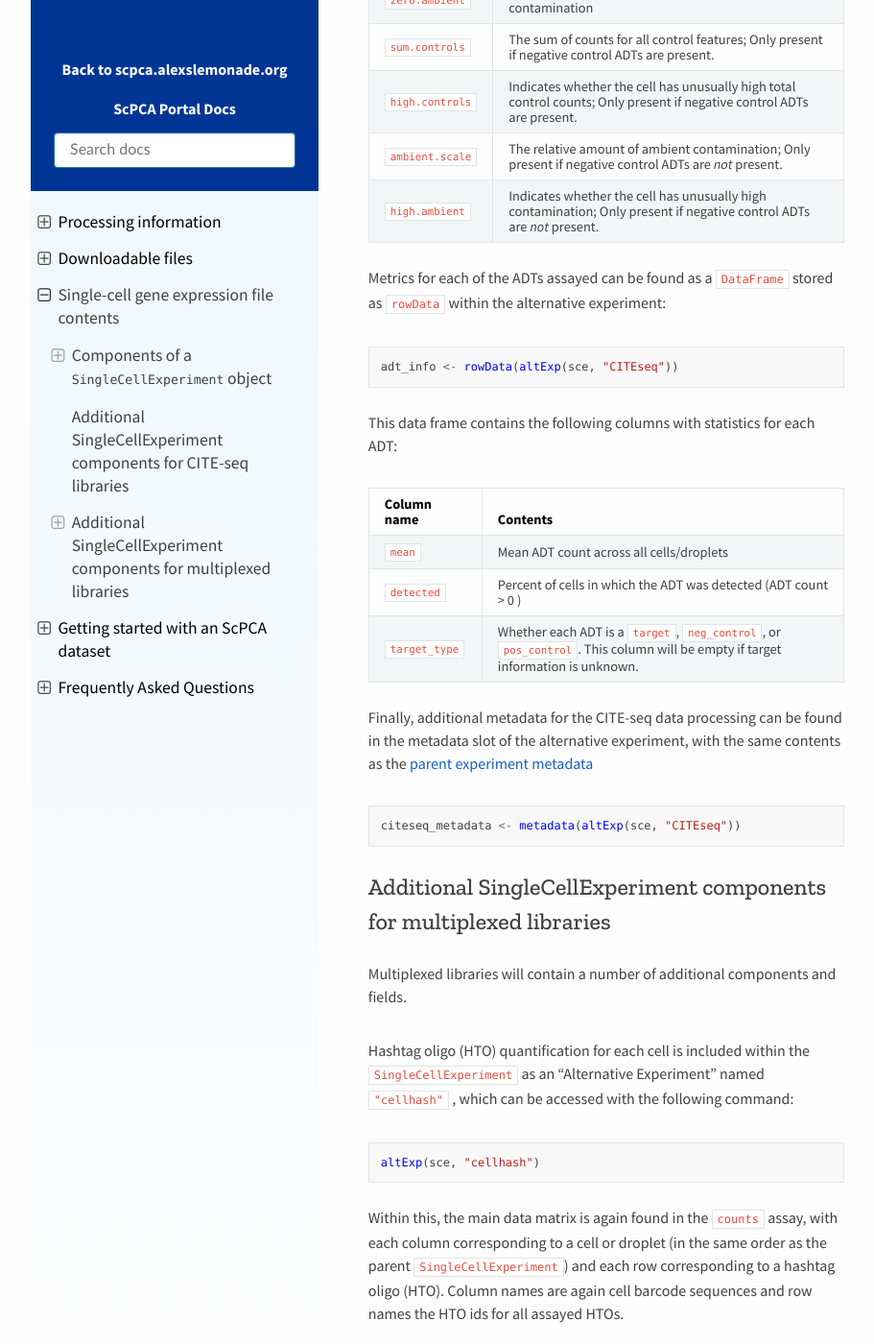
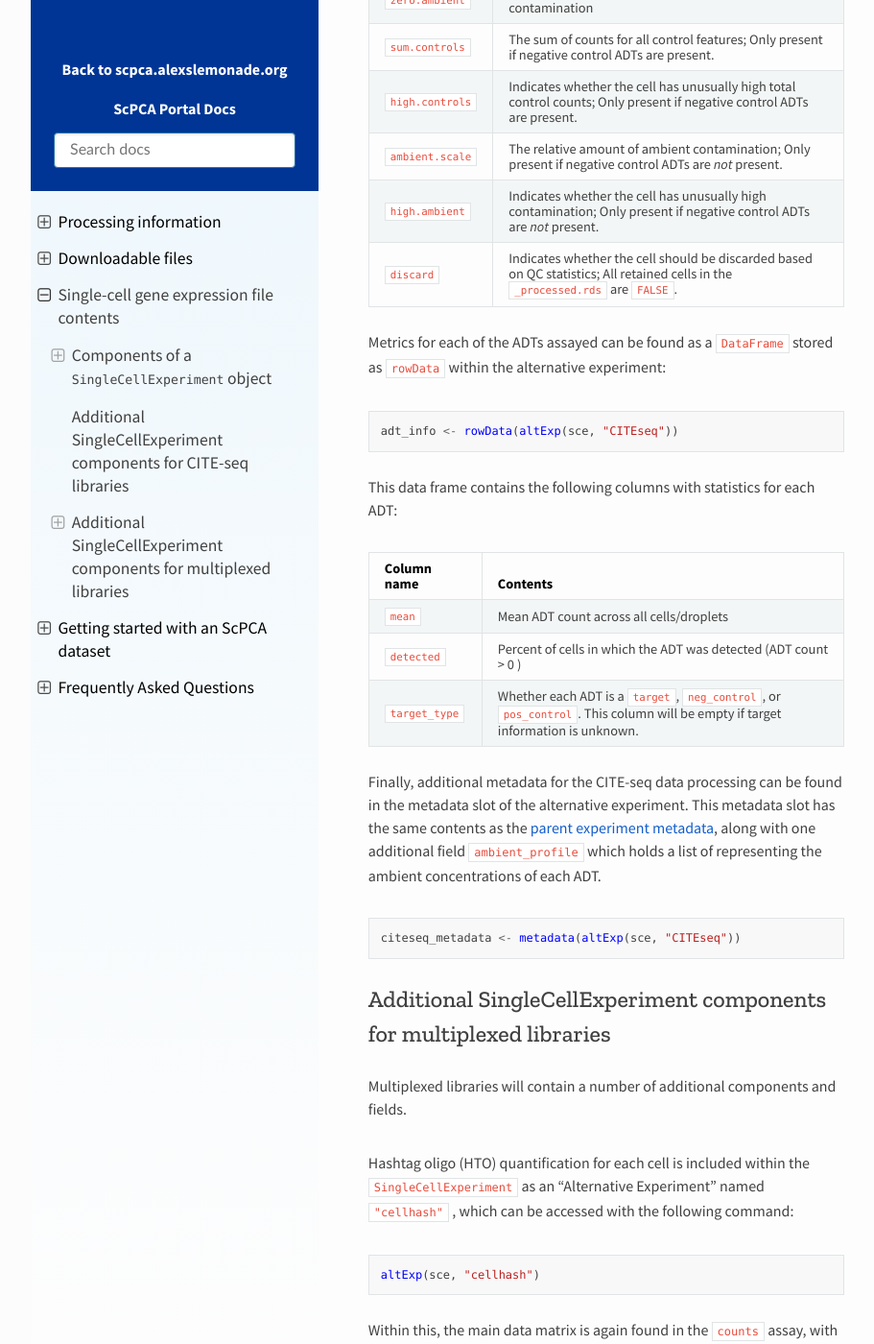
Before and after one commit to DongzeHE/scpca-docs, a Sphinx documentation site: the page built from docs/sce_file_contents.md, in a window 1280 px wide and 1400 px high, scrolled down 6045 px. Shown: the whole window at 96% size, without its empty margins (158-1069 px from the left). Built offline with Sphinx 7.4.7 and the Read the Docs theme 2.0.0, drawn with Linux system fonts in a browser that asks for light colours.

Commit message:
Add docs: ambient_profile in metadata and discard is still in colData

````diff
--- a/docs/sce_file_contents.md
+++ b/docs/sce_file_contents.md
@@ -156,6 +156,8 @@ The following columns, representing QC statistics from [`DropletUtils::cleanTagC
 | `high.controls`  | Indicates whether the cell has unusually high total control counts; Only present if negative control ADTs are present.|
 | `ambient.scale` |  The relative amount of ambient contamination; Only present if negative control ADTs are _not_ present. |
 | `high.ambient`  | Indicates whether the cell has unusually high contamination; Only present if negative control ADTs are _not_ present.|
+| `discard`  | Indicates whether the cell should be discarded based on QC statistics; All retained cells in the `_processed.rds` are `FALSE`. |
+
 
 Metrics for each of the ADTs assayed can be found as a `DataFrame` stored as `rowData` within the alternative experiment:
 
@@ -171,7 +173,8 @@ This data frame contains the following columns with statistics for each ADT:
 | `detected`  | Percent of cells in which the ADT was detected (ADT count > 0 ) |
 | `target_type` | Whether each ADT is a `target`, `neg_control`, or `pos_control`. This column will be empty if target information is unknown. |
 
-Finally, additional metadata for the CITE-seq data processing can be found in the metadata slot of the alternative experiment, with the same contents as the [parent experiment metadata](#experiment-metadata)
+Finally, additional metadata for the CITE-seq data processing can be found in the metadata slot of the alternative experiment.
+This metadata slot has the same contents as the [parent experiment metadata](#experiment-metadata), along with one additional field `ambient_profile` which holds a list of representing the ambient concentrations of each ADT.
 
 ```r
 citeseq_metadata <- metadata(altExp(sce, "CITEseq"))
````
